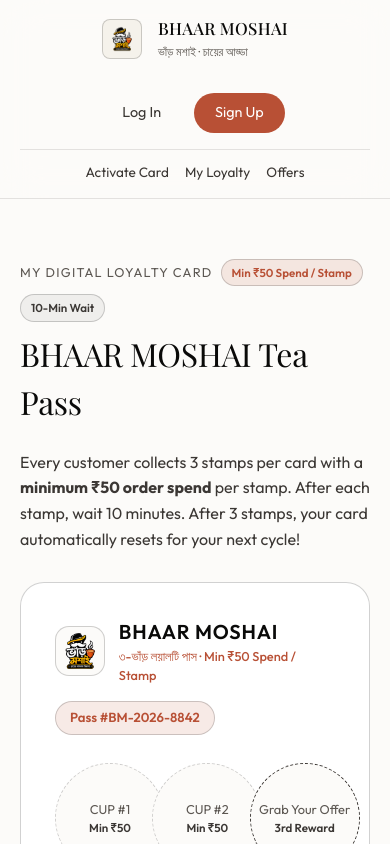
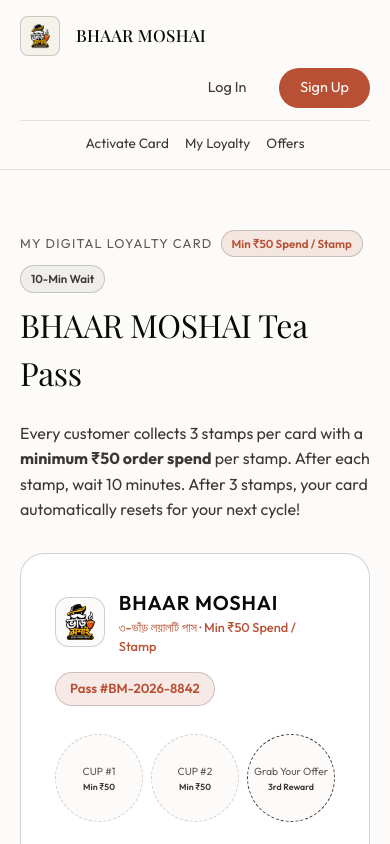
Before and after one commit to Rupam2603/stamp, a Next.js app: page /loyalty in a window 390 px wide. Shown: the top 844 px of the page. Built offline with nearby package versions, Linux system fonts and the light colour scheme; a web font is replaced by a local one.

Commit message:
Fix mobile responsiveness: align auth controls to right, fix stamp circles overlap

```diff
--- a/app/globals.css
+++ b/app/globals.css
@@ -444,7 +444,7 @@
 
 .stamp-grid {
   display: grid;
-  grid-template-columns: repeat(3, 1fr);
+  grid-template-columns: repeat(3, minmax(0, 1fr));
   gap: 20px;
   margin-bottom: 40px;
 }
@@ -462,6 +462,9 @@
   transition: all 0.5s var(--ease-spring);
   position: relative;
   overflow: hidden;
+  min-width: 0;
+  text-align: center;
+  padding: 8px;
 }
 
 .stamp-slot:hover {
@@ -732,8 +735,8 @@
   .nav-container {
     padding: 16px 20px;
     flex-wrap: wrap;
-    justify-content: center;
-    gap: 16px;
+    justify-content: space-between;
+    gap: 12px;
   }
 
   .brand-link {
@@ -806,20 +809,6 @@
 }
 
 @media (max-width: 480px) {
-  .nav-container {
-    flex-direction: column;
-    align-items: stretch;
-  }
-
-  .brand-link, .auth-controls {
-    margin: 0 auto;
-    justify-content: center;
-  }
-
-  .auth-controls {
-    margin-top: 16px;
-  }
-
   .hero-cta-group {
     flex-direction: column;
     width: 100%;
@@ -828,4 +817,37 @@
   .hero-cta-group .btn {
     width: 100%;
   }
+
+  /* Make text inside stamp slots smaller to prevent overlapping */
+  .stamp-number {
+    font-size: 0.65rem;
+    text-align: center;
+    white-space: normal;
+  }
+
+  .stamp-desc {
+    font-size: 0.55rem !important;
+    text-align: center;
+    line-height: 1.1;
+    margin-top: 2px;
+  }
+
+  .stamp-slot {
+    min-height: auto !important;
+    padding: 4px;
+  }
+
+  .stamp-grid {
+    gap: 8px;
+  }
+
+  .demo-card-brand {
+    flex-direction: column;
+    align-items: flex-start;
+    gap: 8px;
+  }
+
+  .brand-bengali {
+    display: none;
+  }
 }
--- a/app/loyalty/page.tsx
+++ b/app/loyalty/page.tsx
@@ -340,7 +340,6 @@
                   className={`stamp-slot ${isStamped ? 'stamped' : ''} ${isReward ? 'reward-slot' : ''}`}
                   onClick={handleAddStamp}
                   style={{
-                    minHeight: '110px',
                     cursor: isAutoResetting || isLocked ? 'not-allowed' : 'pointer',
                     opacity: isNextSlotLocked ? 0.6 : 1,
                     position: 'relative',
@@ -365,7 +364,7 @@
                       isReward ? <Sparkles size={32} style={{ color: 'var(--text-tertiary)' }} /> : <Circle size={32} style={{ color: 'var(--text-tertiary)' }} />
                     )}
                   </span>
-                  <span style={{ fontSize: '0.72rem', color: isStamped ? 'var(--accent-terracotta)' : isNextSlotLocked ? 'var(--text-tertiary)' : 'var(--text-secondary)', fontWeight: 600 }}>
+                  <span className="stamp-desc" style={{ color: isStamped ? 'var(--accent-terracotta)' : isNextSlotLocked ? 'var(--text-tertiary)' : 'var(--text-secondary)', fontWeight: 600 }}>
                     {isStamped
                       ? isReward
                         ? 'Grab Your Offer'
```
